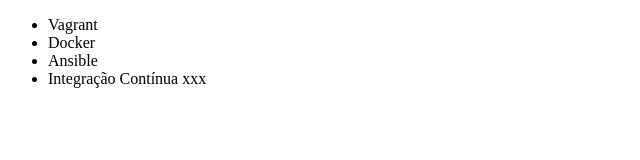
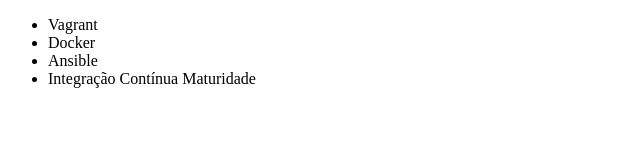
Before and after one commit to rafacalijuri/alura-git, a plain HTML site: page index.html in a window 1280 px wide. Shown: the full height of the page, 0-640 px from the left. Drawn offline with Linux system fonts and the light colour scheme.

Commit message:
Renomeando curso

```diff
--- a/index.html
+++ b/index.html
@@ -9,7 +9,7 @@
         <li>Vagrant</li>
         <li>Docker</li>
         <li>Ansible</li>
-        <li>Integração Contínua xxx</li>
+        <li>Integração Contínua Maturidade</li>
     </ul>
 </body>
 </html>
```
